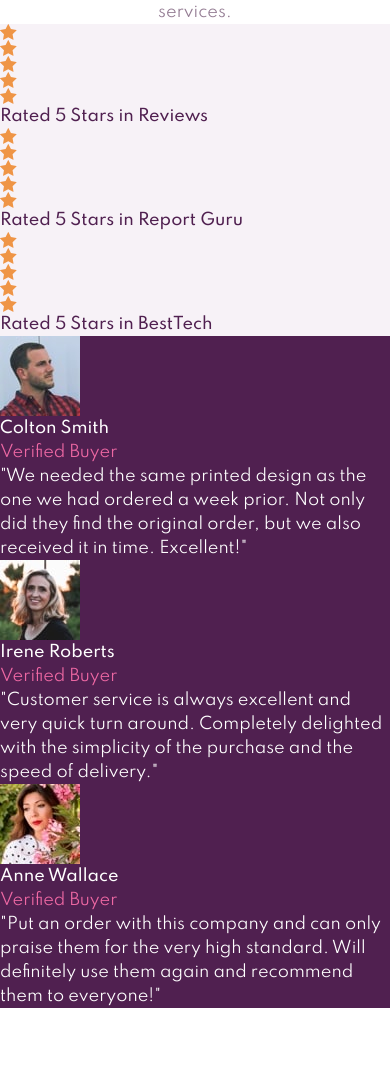
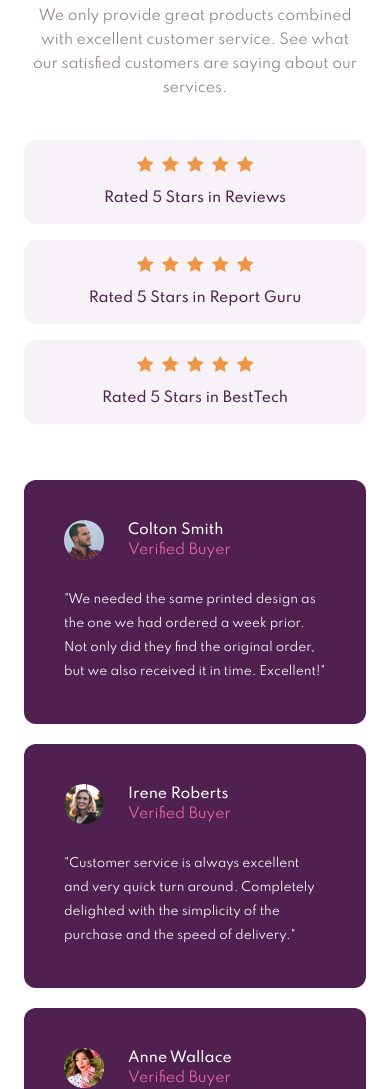
Before and after one commit to ewhite1999/social-proof-section, a plain HTML site: page src/index.html in a window 390 px wide. Shown: the part 192-1281 px from the top of the page. Before the commit the page ends 1200 px from the top, so only its background shows below. Drawn offline with Linux system fonts and the light colour scheme.

Commit message:
style mobile

```diff
--- a/src/index.html
+++ b/src/index.html
@@ -27,79 +27,107 @@
     </style>
   </head>
   <body>
-    <div class="bg-white-neutral">
-      <h1 class="text-very-dark-magenta font-bold text-4xl text-center">
+    <div class="bg-white-neutral p-6 py-12">
+      <h1 class="text-very-dark-magenta font-bold text-3xl text-center m-5">
         10,000+ of our users love our products.
       </h1>
-      <p class="text-dark-grayish-magenta text-center">
+      <p
+        class="text-dark-grayish-magenta text-center text-sm leading-6 mb-10 px-1"
+      >
         We only provide great products combined with excellent customer service.
         See what our satisfied customers are saying about our services.
       </p>
-      <div class="bg-light-grayish-magenta">
-        <div>
-          <img src="../images/icon-star.svg" alt="star" />
-          <img src="../images/icon-star.svg" alt="star" />
-          <img src="../images/icon-star.svg" alt="star" />
-          <img src="../images/icon-star.svg" alt="star" />
-          <img src="../images/icon-star.svg" alt="star" />
+      <div class="bg-light-grayish-magenta p-4 my-4 rounded-xl">
+        <div class="flex justify-center">
+          <img src="../images/icon-star.svg" alt="star" class="px-1" />
+          <img src="../images/icon-star.svg" alt="star" class="px-1" />
+          <img src="../images/icon-star.svg" alt="star" class="px-1" />
+          <img src="../images/icon-star.svg" alt="star" class="px-1" />
+          <img src="../images/icon-star.svg" alt="star" class="px-1" />
         </div>
-        <p class="text-very-dark-magenta font-medium">
+        <p class="text-very-dark-magenta font-medium text-center text-sm mt-4">
           Rated 5 Stars in Reviews
         </p>
       </div>
-      <div class="bg-light-grayish-magenta">
-        <div>
-          <img src="../images/icon-star.svg" alt="star" />
-          <img src="../images/icon-star.svg" alt="star" />
-          <img src="../images/icon-star.svg" alt="star" />
-          <img src="../images/icon-star.svg" alt="star" />
-          <img src="../images/icon-star.svg" alt="star" />
+      <div class="bg-light-grayish-magenta p-4 my-4 rounded-xl">
+        <div class="flex justify-center">
+          <img src="../images/icon-star.svg" alt="star" class="px-1" />
+          <img src="../images/icon-star.svg" alt="star" class="px-1" />
+          <img src="../images/icon-star.svg" alt="star" class="px-1" />
+          <img src="../images/icon-star.svg" alt="star" class="px-1" />
+          <img src="../images/icon-star.svg" alt="star" class="px-1" />
         </div>
-        <p class="text-very-dark-magenta font-medium">
+        <p class="text-very-dark-magenta font-medium text-center text-sm mt-4">
           Rated 5 Stars in Report Guru
         </p>
       </div>
-      <div class="bg-light-grayish-magenta">
-        <div>
-          <img src="../images/icon-star.svg" alt="star" />
-          <img src="../images/icon-star.svg" alt="star" />
-          <img src="../images/icon-star.svg" alt="star" />
-          <img src="../images/icon-star.svg" alt="star" />
-          <img src="../images/icon-star.svg" alt="star" />
+      <div class="bg-light-grayish-magenta p-4 my-4 rounded-xl">
+        <div class="flex justify-center">
+          <img src="../images/icon-star.svg" alt="star" class="px-1" />
+          <img src="../images/icon-star.svg" alt="star" class="px-1" />
+          <img src="../images/icon-star.svg" alt="star" class="px-1" />
+          <img src="../images/icon-star.svg" alt="star" class="px-1" />
+          <img src="../images/icon-star.svg" alt="star" class="px-1" />
         </div>
-        <p class="text-very-dark-magenta font-medium">
+        <p class="text-very-dark-magenta font-medium text-center text-sm mt-4">
           Rated 5 Stars in BestTech
         </p>
       </div>
-      <div class="bg-very-dark-magenta">
-        <img src="../images/image-colton.jpg" alt="colton" />
+      <div class="mt-14">
+        <div class="bg-very-dark-magenta p-10 text-sm rounded-xl mb-5">
+          <div class="flex mb-7">
+            <img
+              class="rounded-full max-h-10 w-auto mr-6"
+              src="../images/image-colton.jpg"
+              alt="colton"
+            />
+            <div>
               <p class="text-white-neutral font-medium">Colton Smith</p>
               <p class="text-soft-pink font-extralight">Verified Buyer</p>
-        <p class="text-white-neutral">
+            </div>
+          </div>
+          <p class="text-white-neutral font-light leading-6 text-xs">
             "We needed the same printed design as the one we had ordered a week
-          prior. Not only did they find the original order, but we also received
-          it in time. Excellent!"
+            prior. Not only did they find the original order, but we also
+            received it in time. Excellent!"
           </p>
         </div>
-      <div class="bg-very-dark-magenta">
-        <img src="../images/image-irene.jpg" alt="Irene" />
+        <div class="bg-very-dark-magenta p-10 text-sm rounded-xl mb-5">
+          <div class="flex mb-7">
+            <img
+              class="rounded-full max-h-10 w-auto mr-6"
+              src="../images/image-irene.jpg"
+              alt="Irene"
+            />
+            <div>
               <p class="text-white-neutral font-medium">Irene Roberts</p>
               <p class="text-soft-pink font-extralight">Verified Buyer</p>
-        <p class="text-white-neutral">
+            </div>
+          </div>
+          <p class="text-white-neutral font-light leading-6 text-xs">
             "Customer service is always excellent and very quick turn around.
-          Completely delighted with the simplicity of the purchase and the speed
-          of delivery."
+            Completely delighted with the simplicity of the purchase and the
+            speed of delivery."
           </p>
         </div>
-      <div class="bg-very-dark-magenta">
-        <img src="../images/image-anne.jpg" alt="Anne" />
+        <div class="bg-very-dark-magenta p-10 text-sm rounded-xl mb-5">
+          <div class="flex mb-7">
+            <img
+              class="rounded-full max-h-10 w-auto mr-6"
+              src="../images/image-anne.jpg"
+              alt="Anne"
+            />
+            <div>
               <p class="text-white-neutral font-medium">Anne Wallace</p>
               <p class="text-soft-pink font-extralight">Verified Buyer</p>
-        <p class="text-white-neutral">
-          "Put an order with this company and can only praise them for the very
-          high standard. Will definitely use them again and recommend them to
-          everyone!"
+            </div>
+          </div>
+          <p class="text-white-neutral font-light leading-6 text-xs">
+            "Put an order with this company and can only praise them for the
+            very high standard. Will definitely use them again and recommend
+            them to everyone!"
           </p>
+        </div>
       </div>
     </div>
   </body>
```
Also changed, not shown: dist/output.css. Lines whose indentation alone changed are shown as unchanged.
